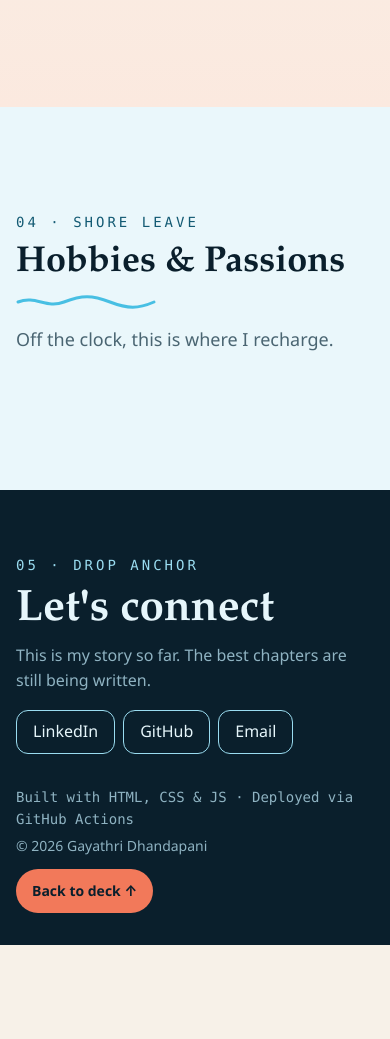
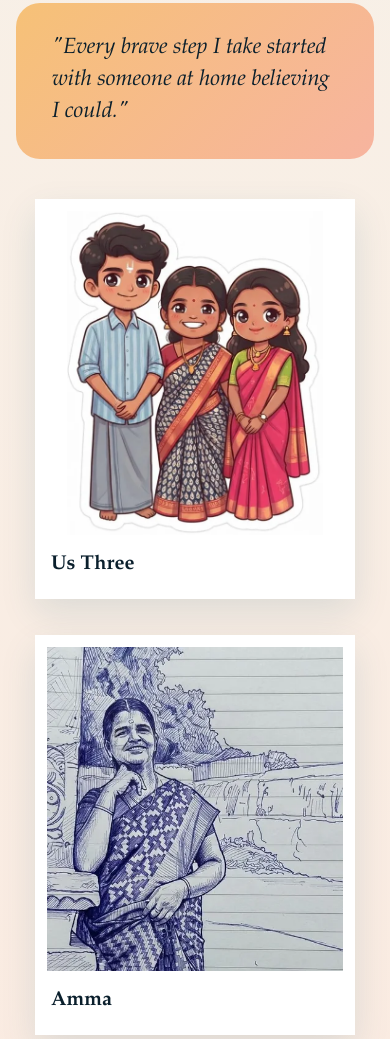
Before and after one commit to GayathriDPsiog/profile-website, a plain HTML site: page index.html in a window 390 px wide. Shown: the part 6548-7587 px from the top of the page. Before the commit the page ends 7493 px from the top, so only its background shows below. Drawn offline with Linux system fonts and the light colour scheme.

Commit message:
feat: build family section with flip cards

```diff
--- a/css/style.css
+++ b/css/style.css
@@ -809,6 +809,138 @@ a {
   }
 }
 
+/* ---------- Family: quote and flip cards ---------- */
+.section-label-warm {
+  color: var(--color-accent-text);
+}
+
+.family-quote {
+  margin: 0 0 2.5rem;
+  padding: 1.875rem 2.25rem;
+  border-radius: var(--radius-lg);
+  background: linear-gradient(135deg, var(--color-highlight), var(--color-accent-soft));
+  font-family: var(--font-heading);
+  font-size: clamp(1.375rem, 2.4vw, 1.75rem);
+  font-style: italic;
+  line-height: 1.45;
+}
+
+.flip-cards {
+  display: flex;
+  flex-wrap: wrap;
+  justify-content: center;
+  gap: 2.25rem;
+}
+
+.flip-card {
+  width: 320px;
+  height: 400px;
+  padding: 0;
+  border: 0;
+  background: none;
+  font: inherit;
+  color: inherit;
+  text-align: left;
+  cursor: pointer;
+  perspective: 1000px;
+}
+
+.flip-inner {
+  position: relative;
+  display: block;
+  width: 100%;
+  height: 100%;
+  transition: transform var(--transition-slow);
+  transform-style: preserve-3d;
+}
+
+.flip-card.is-flipped .flip-inner {
+  transform: rotateY(180deg);
+}
+
+/* Hover flip only on devices that really hover (not touch screens) */
+@media (hover: hover) {
+  .flip-card:hover .flip-inner {
+    transform: rotateY(180deg);
+  }
+}
+
+.flip-face {
+  position: absolute;
+  inset: 0;
+  display: flex;
+  flex-direction: column;
+  backface-visibility: hidden;
+}
+
+.flip-front {
+  gap: 0.875rem;
+  padding: 12px 12px 18px;
+  background-color: var(--color-surface);
+  box-shadow: var(--shadow-md);
+}
+
+.flip-photo {
+  display: flex;
+  flex: 1;
+  align-items: flex-end;
+  justify-content: center;
+  overflow: hidden;
+  background: linear-gradient(160deg, var(--color-family-end), var(--color-accent-soft));
+  animation: photo-develop 2.6s ease 0.4s both;
+}
+
+.flip-photo img {
+  width: 82%;
+  height: auto;
+}
+
+.flip-photo-contain {
+  background: var(--color-surface);
+}
+
+.flip-photo-contain img {
+  width: 100%;
+  height: 100%;
+  object-fit: contain;
+  object-position: center bottom;
+}
+
+.flip-photo-cover img {
+  width: 100%;
+  height: 100%;
+  object-fit: cover;
+  object-position: center top;
+}
+
+.flip-name {
+  padding: 0 4px;
+  font-family: var(--font-heading);
+  font-size: 1.25rem;
+  font-weight: 700;
+}
+
+.flip-back {
+  justify-content: center;
+  gap: 0.75rem;
+  padding: 1.75rem;
+  background-color: var(--color-accent);
+  color: var(--color-text);
+  transform: rotateY(180deg);
+}
+
+.flip-back-label {
+  font-family: var(--font-mono);
+  font-size: 0.75rem;
+  letter-spacing: 2px;
+}
+
+.flip-back-text {
+  font-size: 1.25rem;
+  font-weight: 700;
+  line-height: 1.5;
+}
+
 /* ---------- Footer ---------- */
 .site-footer {
   padding: var(--space-xl) 0 var(--space-lg);
--- a/index.html
+++ b/index.html
@@ -179,12 +179,55 @@
       </div>
     </section>
 
-    <!-- Family: flip cards added in feature/family-section -->
+    <!-- Family -->
     <section id="family" class="section section-family">
       <div class="container">
-        <p class="section-label">03 · HOME PORT</p>
-        <h2 class="section-title">Family</h2>
-        <p class="section-intro">The people who made me who I am today. No matter how far I sail, this is home port.</p>
+        <div class="section-head">
+          <p class="section-label section-label-warm">03 · HOME PORT</p>
+          <h2 class="section-title">Family</h2>
+          <p class="section-intro">The people who made me who I am today. No matter how far I sail, this is home port. Hover or tap a card to flip it.</p>
+        </div>
+
+        <blockquote class="family-quote reveal">"Every brave step I take started with someone at home believing I could."</blockquote>
+
+        <div class="flip-cards">
+          <button class="flip-card" type="button" aria-pressed="false" aria-label="Us Three: flip to read more">
+            <span class="flip-inner">
+              <span class="flip-face flip-front">
+                <span class="flip-photo flip-photo-contain"><img src="images/family/us-three.webp" alt="Illustration of me with Amma and my brother" width="540" height="684" loading="lazy"></span>
+                <span class="flip-name">Us Three</span>
+              </span>
+              <span class="flip-face flip-back">
+                <span class="flip-back-label">Us Three</span>
+                <span class="flip-back-text">The crew that survives everything together: chaos, celebrations, silly fights and Sunday biryani.</span>
+              </span>
+            </span>
+          </button>
+          <button class="flip-card" type="button" aria-pressed="false" aria-label="Amma: flip to read more">
+            <span class="flip-inner">
+              <span class="flip-face flip-front">
+                <span class="flip-photo flip-photo-cover"><img src="images/family/amma.webp" alt="Pen sketch of Amma" width="480" height="826" loading="lazy"></span>
+                <span class="flip-name">Amma</span>
+              </span>
+              <span class="flip-face flip-back">
+                <span class="flip-back-label">Amma</span>
+                <span class="flip-back-text">My strongest anchor. Through every high and every storm, she stood right beside me. Thank you for believing in me, even on the days I didn't.</span>
+              </span>
+            </span>
+          </button>
+          <button class="flip-card" type="button" aria-pressed="false" aria-label="My Brother: flip to read more">
+            <span class="flip-inner">
+              <span class="flip-face flip-front">
+                <span class="flip-photo flip-photo-cover"><img src="images/family/brother.webp" alt="Pen sketch of my brother and me" width="480" height="720" loading="lazy"></span>
+                <span class="flip-name">My Brother</span>
+              </span>
+              <span class="flip-face flip-back">
+                <span class="flip-back-label">My Brother</span>
+                <span class="flip-back-text">Professional annoyer. Zero privacy policy. Brutally honest, always. And somehow the first one to show up when it really matters.</span>
+              </span>
+            </span>
+          </button>
+        </div>
       </div>
     </section>
 
--- a/js/main.js
+++ b/js/main.js
@@ -16,6 +16,7 @@ document.addEventListener('DOMContentLoaded', function () {
   setupRouteProgress();
   setupShowMore();
   setupInterestFilter();
+  setupFlipCards();
 });
 
 /* Footer: always show the current year */
@@ -224,3 +225,13 @@ function setupInterestFilter() {
     });
   });
 }
+
+/* Family: tap or press Enter on a card to flip it (hover also flips on desktop) */
+function setupFlipCards() {
+  document.querySelectorAll('.flip-card').forEach(function (card) {
+    card.addEventListener('click', function () {
+      var flipped = card.classList.toggle('is-flipped');
+      card.setAttribute('aria-pressed', String(flipped));
+    });
+  });
+}
```
